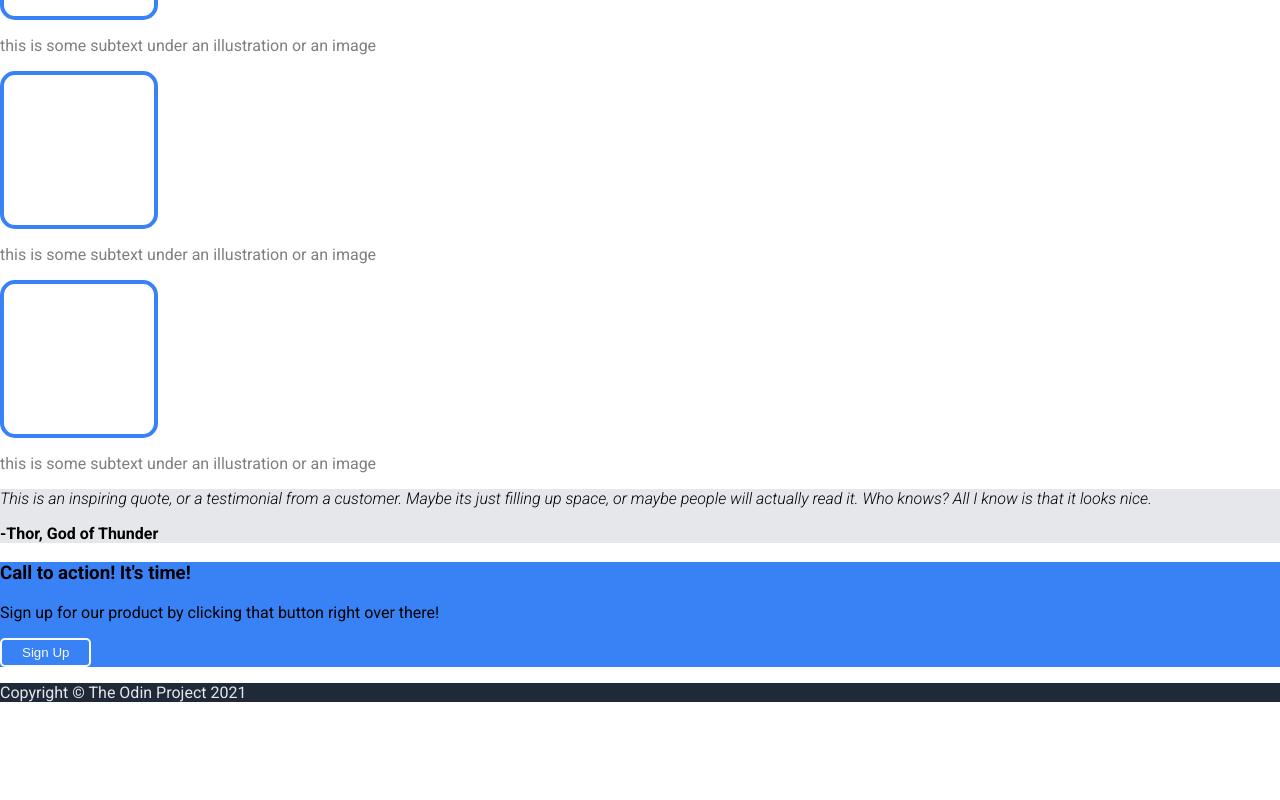
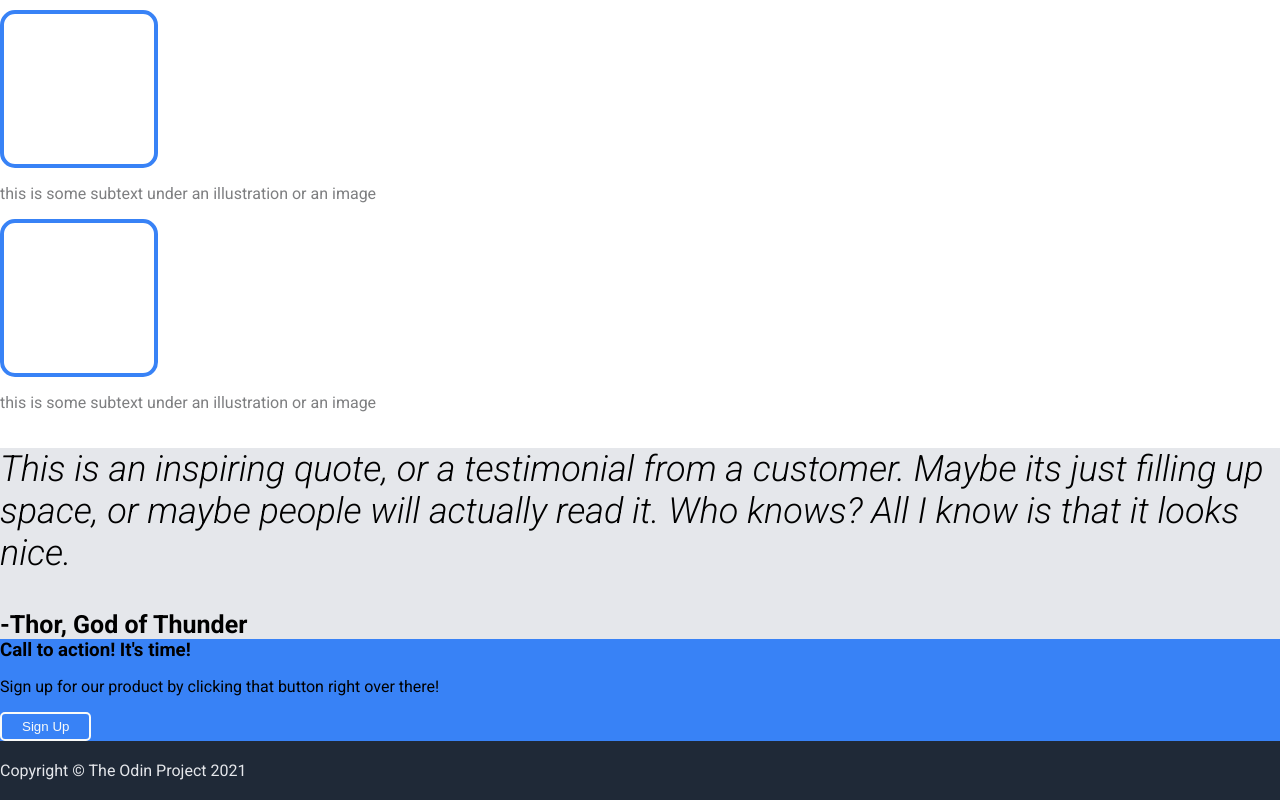
Before and after one commit to danwhitlock/landing_page_project, a plain HTML site: page index.html in a window 1280 px wide. Shown: the part 901-1701 px from the top of the page. Before the commit the page ends 1619 px from the top, so only its background shows below. Drawn offline with Linux system fonts and the light colour scheme.

Commit message:
remove spurious margins

```diff
--- a/index.html
+++ b/index.html
@@ -50,8 +50,8 @@
             <p class="quote-from">-Thor, God of Thunder</p>
         </div>
 
-        <div class="call-to-action">
-            <div class="box">
+        <div class="cta-container">
+            <div class="cta">
                 <h3>Call to action!  It's time!</h3>
                 <p>Sign up for our product by clicking that button right over there!</p>
             </div>
--- a/styles.css
+++ b/styles.css
@@ -7,7 +7,7 @@ body {
 nav {
     background-color: #1f2937;
     display: flex;
-    justify-content: space-between;
+    justify-content: space-around;
 }
 
 h1 {
@@ -44,6 +44,7 @@ li {
     color: #F9FAF8;
     font-weight: 700;
     font-size: 48px;
+    margin: 0;
 }
 
 .hero p {
@@ -92,18 +93,25 @@ li {
 .quote {
     font-style: italic;
     font-weight: 300;
+    font-size: 36px;
 }
 
 .quote-from {
     font-weight: 700;
+    font-size: 25px;
+    margin: 0;
 }
 
-.call-to-action {
+.cta-container {
     background-color: #3882F6;
 }
 
-.box {
+.cta {
 
+}
+
+.cta h3 {
+    margin: 0;
 }
 
 .cta-btn {
@@ -117,4 +125,11 @@ li {
 footer {
     background-color: #1f2937;
     color: #E5E7EB;
+    display: flex;
 }
+
+footer p {
+    margin: 0;
+    padding: 20px 0px;
+    justify-content: center;
+}
```
